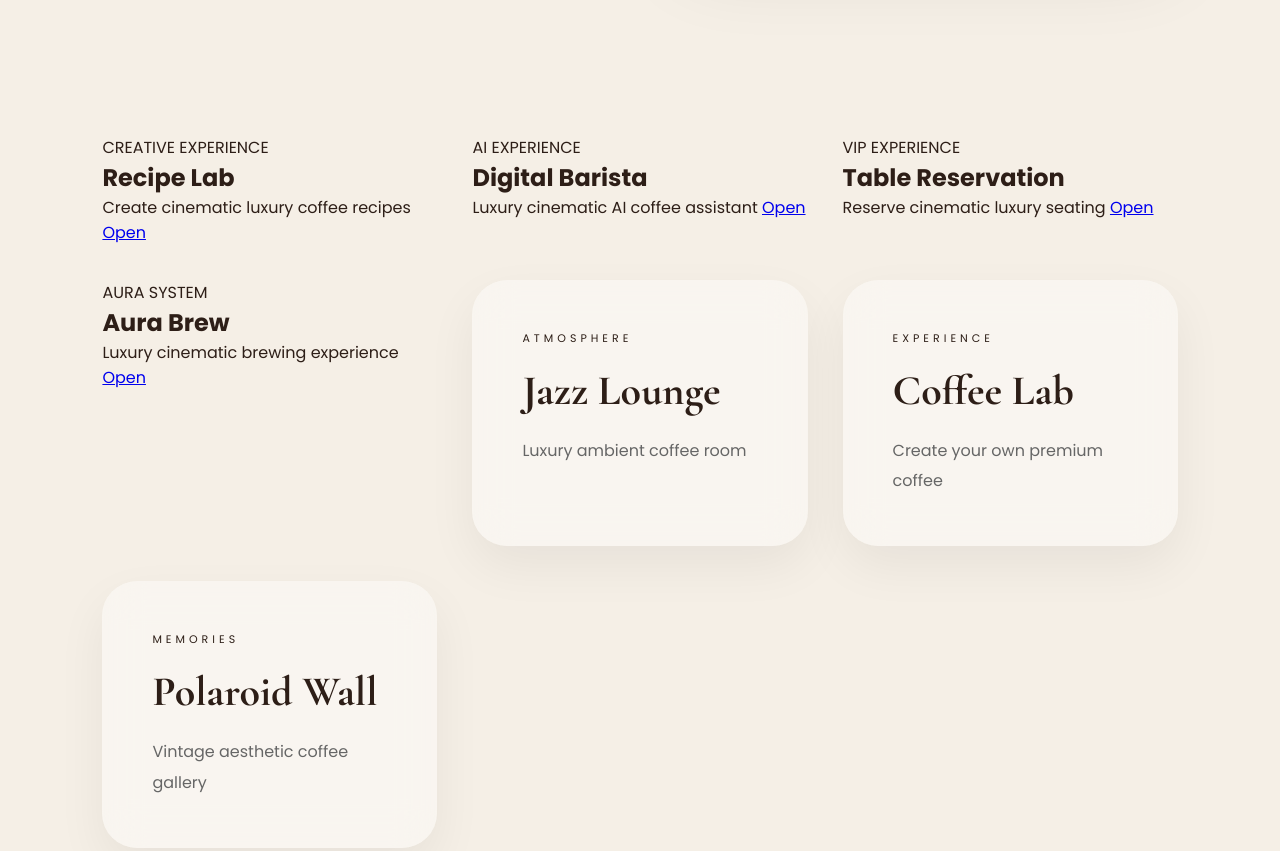
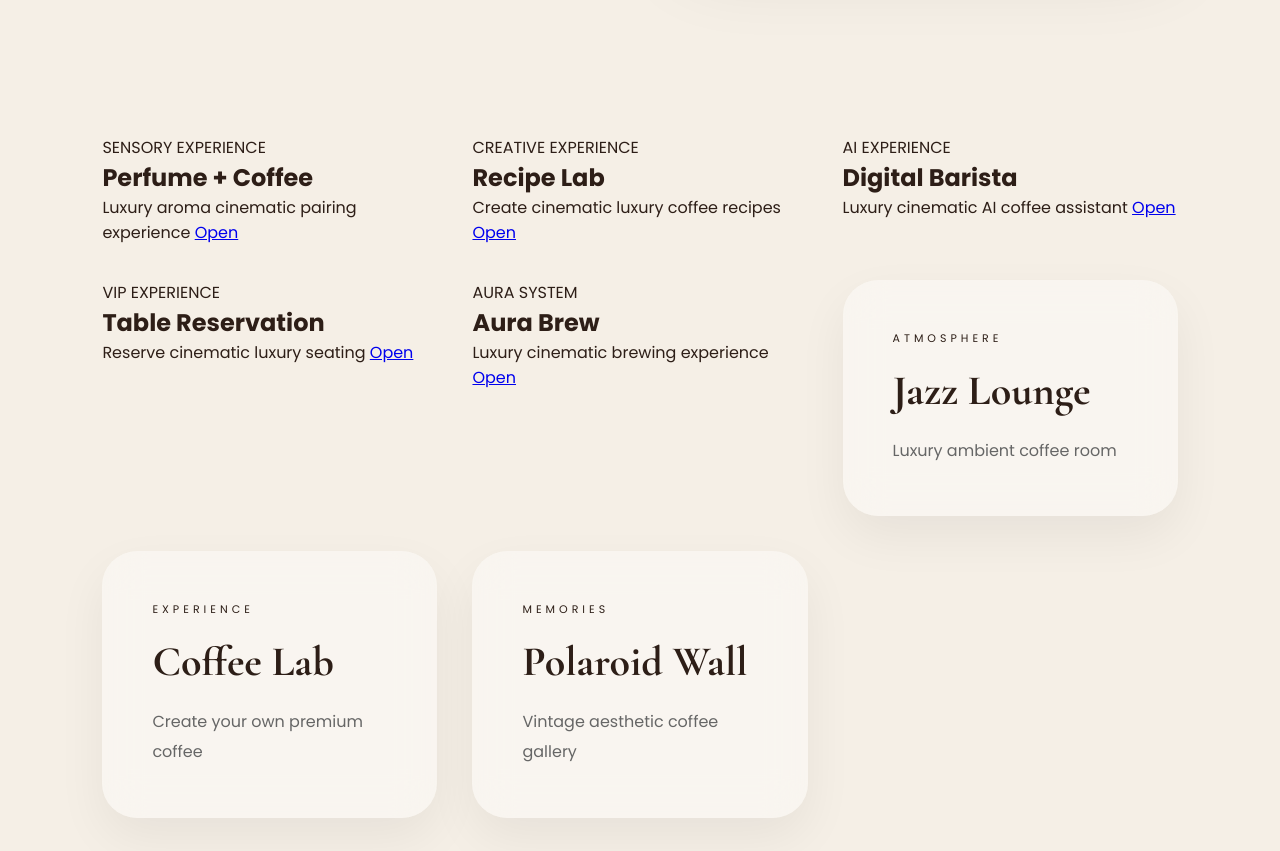
Before and after one commit to rehansheikh000004-lab/Rehan-cafeverse, a plain HTML site: page index.html in a window 1280 px wide. Shown: the part 4120-4971 px from the top of the page. Drawn offline with nearby package versions, Linux system fonts and the light colour scheme.

Commit message:
Update index.html

```diff
--- a/index.html
+++ b/index.html
@@ -413,6 +413,29 @@ Velvet Espresso
   <div class="luxury-box">
 
 <p>
+SENSORY EXPERIENCE
+</p>
+
+<h2>
+Perfume + Coffee
+</h2>
+
+<span>
+Luxury aroma cinematic pairing experience
+</span>
+
+<a href="perfume.html"
+class="open-link">
+
+Open
+
+</a>
+
+</div>
+
+  <div class="luxury-box">
+
+<p>
 CREATIVE EXPERIENCE
 </p>
 
```
